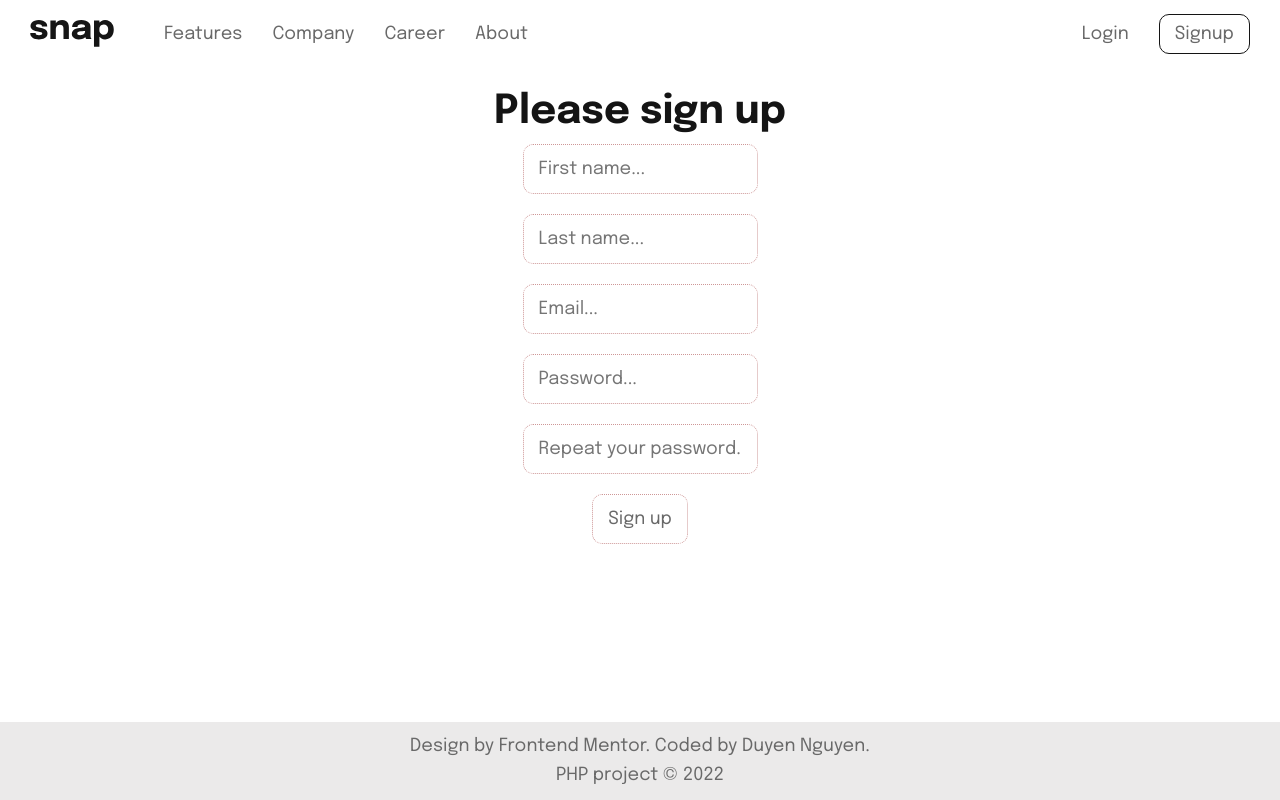
After one commit to Duyen-codes/PHP-MAMP, a PHP site: page /snap_introPage/signup.php in a window 1280 px wide. The commit adds this page. Run offline with PHP 8.4, Linux system fonts and the light colour scheme.

Commit message:
styled all ele

```diff
--- a/phpDir/src/PHP_practice06/oop/index.php
+++ b/phpDir/src/PHP_practice06/oop/index.php
@@ -1,24 +1,18 @@
 <!DOCTYPE html>
 <html>
-
 <head>
   <title>PHP &amp; MySQL</title>
   <link rel="stylesheet" type="text/css" href="css/styles.css" />
 </head>
-
 <body>
   <h1 id="header">PHP &amp; MySQL</h1>
-
   <table>
     <tr>
       <td class="section">Section A: Basic Programming Instructions</td>
     </tr>
-
     <tr>
       <td><a href="section_a/c04/">PHP: Object Oriented Programming</a></td>
     </tr>
-
-
   </table>
 </body>
 
--- a/phpDir/src/PHP_practice06/section_b/c06/collecting-form-data.php
+++ b/phpDir/src/PHP_practice06/section_b/c06/collecting-form-data.php
@@ -1,12 +1,10 @@
 <?php include 'includes/header.php'; ?>
-
 <?php
 //Step 1: Fix the form
 //Hints: How the data is collected using form?
 //What attributes of the form that are necessary?
 //After fixing this form, simply run it few times to check how this works
 ?>
-
 <form method="post">
   <p>Name: <input type="text" name="name"></p>
   <p>Age: <input type="text" name="age"></p>
--- a/phpDir/src/PHP_practice06/section_b/c06/includes/validate.php
+++ b/phpDir/src/PHP_practice06/section_b/c06/includes/validate.php
@@ -1,16 +1,13 @@
 <?php
-
   function is_number($number, $min = 0, $max = 100): bool
   {
     return ($number >= $min and $number <= $max);
   }
-
   function is_text($text, $min = 0, $max = 1000)
   {
     $length = mb_strlen($text);
     return ($length >= $min and $length <= $max);
   }
-
   function is_password($password): bool
   {
     if ( mb_strlen($password) >= 8
--- a/phpDir/src/PHP_practice06/section_b/c06/page-not-found.php
+++ b/phpDir/src/PHP_practice06/section_b/c06/page-not-found.php
@@ -4,9 +4,7 @@
               'NYC'    => '1242 7th Street, 10492',];
 
   $city    = $_GET['city'] ?? '';
-
   $valid   = array_key_exists($city, $cities);
-
   if ($valid) {
   	$address = $cities[$city];
   } else {
@@ -14,7 +12,6 @@
   	$address = '';
   }
 ?>
-
 <?php include 'includes/header.php' ?>
 
 <h1>Page not found</h1>
--- a/phpDir/src/PHP_practice07/section_b/c09/cookies.php
+++ b/phpDir/src/PHP_practice07/section_b/c09/cookies.php
@@ -15,9 +15,7 @@ setcookie('counter', $counter);
 Step 4: A new variable should hold message saying the number of pages the visitor has viewed.
 e.g. "Page views: "
 */
-
 $count;
-
 if(!isset($_COOKIE['count'])) {
     $message = "Welcome! This is the first time you have viewed this page";
     setcookie('count', 1);
@@ -26,11 +24,7 @@ if(!isset($_COOKIE['count'])) {
     $message = "You have viewed this page " . $_COOKIE['count'] . " times";
 }
 ?>
-
-
 <?php include 'includes/header.php'; ?>
-
 <h1><?= $message ?></h1>
 <p><a href="sessions.php"> Refresh this page </a> to see the page views increase </p>
-
 <?php include 'includes/footer.php'; ?>
--- a/phpDir/src/PHP_practice07/section_b/c09/home.php
+++ b/phpDir/src/PHP_practice07/section_b/c09/home.php
@@ -1,19 +1,13 @@
 <?php
-
 /*
 Open this in browser and visualize
-
 Step 1: Read the code in include files
 Step 2: Try to login and see how the page layout looks
-
 */
-
 include 'includes/sessions.php';
 include 'includes/header-member.php';
 ?>
-
 <h1>Home</h1>
 <p><b>Not logged in:</b> navigation bar shows a link to log in.</p>
 <p><b>Logged in:</b> navigation bar shows a link to log out.</p>
-
 <?php include 'includes/footer.php'; ?>
--- a/phpDir/src/PHP_practice07/section_b/c09/includes/header-member.php
+++ b/phpDir/src/PHP_practice07/section_b/c09/includes/header-member.php
@@ -1,6 +1,6 @@
 <!DOCTYPE html>
 <html>
-  <head>s
+  <head>
     <meta charset="UTF-8">
     <title>Chapter 9 Examples</title>
     <link href="css/styles.css" rel="stylesheet">
--- a/phpDir/src/PHP_practice07/section_b/c09/login.php
+++ b/phpDir/src/PHP_practice07/section_b/c09/login.php
@@ -1,11 +1,9 @@
 <?php
 include 'includes/sessions.php';
-
 if ($logged_in) {                              // If already logged in
     header('Location: account.php');           // Redirect to account page
     exit;                                      // Stop further code running
 }
-
 if($_SERVER['REQUEST_METHOD'] == 'POST') {     // If form submitted
     $user_email    =  $_POST['email'];         // Email user sent
     $user_password =  $_POST['password'];      // Password user sent
--- /dev/null
+++ b/phpDir/src/snap_introPage/footer.php
@@ -0,0 +1,12 @@
+<footer>
+      <div class="attribution">
+        Design by
+        <a href="https://www.frontendmentor.io?ref=challenge" target="_blank"
+          >Frontend Mentor</a
+        >. Coded by <a href="#">Duyen Nguyen</a>.
+      </div>
+      <p class="text-center">PHP project &copy; 2022</p>
+    </footer>
+    <script src="main.js"></script>
+  </body>
+</html>
--- /dev/null
+++ b/phpDir/src/snap_introPage/header.php
@@ -0,0 +1,30 @@
+<!DOCTYPE html>
+<html lang="en">
+  <head>
+    <meta charset="UTF-8" />
+    <meta name="viewport" content="width=device-width, initial-scale=1.0" />
+    <title>Frontend Mentor | Intro section with dropdown navigation</title>
+    <link rel="stylesheet" href="style.css">
+  </head>
+  <body>
+    <header>
+      <nav>
+        <a href="home.php">
+          <img src="./images/logo.svg" alt="snap logo" />
+        </a>
+        <button class="mobile-nav-toggle" aria-expanded="false"></button>
+        <!-- ul>(li>a)*5 -->
+        <div class="primary-navigation" data-visible="false">
+          <ul>
+            <li><a href="home.php">Features</a></li>
+            <li><a href="home.php">Company</a></li>
+            <li><a href="home.php">Career</a></li>
+            <li><a href="home.php">About</a></li>
+          </ul>
+          <ul class="cta">
+            <li><a href="login.php">Login</a></li>
+            <li><a href="signup.php">Signup</a></li>
+          </ul>
+        </div>
+      </nav>
+    </header>
--- /dev/null
+++ b/phpDir/src/snap_introPage/signup.php
@@ -0,0 +1,15 @@
+<?php include 'header.php' ?>
+<section class="signup_section">
+<h2>
+    Please sign up
+</h2>
+<form action="signup.php" method="post" class="signup_form">
+    <div><input type="text" name="firstname" placeholder="First name..."></div>
+    <div><input type="text" name="lastname" placeholder="Last name..."></div>
+    <div><input type="text" name="email" placeholder="Email..."></div>
+    <div><input type="text" name="pwd" placeholder="Password..."></div>
+    <div><input type="text" name="pwdRepeat" placeholder="Repeat your password..."></div>
+    <input type="submit" name="signup" value="Sign up">
+</form>
+</section>
+<?php include 'footer.php' ?>
--- a/phpDir/src/snap_introPage/style.css
+++ b/phpDir/src/snap_introPage/style.css
@@ -26,6 +26,7 @@ body {
   min-width: 375px;
   overflow: hidden;
   text-align: center;
+  line-height: 1.6;
 }
 
 h2 {
@@ -96,6 +97,7 @@ nav .cta li:last-of-type a:hover {
   background-repeat: no-repeat;
 }
 
+/* Mobile nav style  */
 @media screen and (max-width: 900px) {
   header {
     z-index: 9999;
@@ -144,7 +146,7 @@ main {
   display: grid;
   grid-template-columns: 1fr;
   grid-auto-rows: 1fr 1fr;
-  height: 80vh;
+  min-height: 80vh;
   gap: 5rem;
   max-width: 1440px;
   margin-inline: auto;
@@ -181,26 +183,42 @@ main {
   margin-top: auto;
 }
 
-/* subscribe to newsletter form  */
+/* Form inputs  */
+
 input {
-  border: 1px solid hsl(0, 36%, 70%);
+  border: 1px dotted hsl(0, 36%, 70%);
   padding: 1.5rem;
   border-radius: 1rem;
   background: transparent;
   color: inherit;
   outline: none;
-  font-size: 1rem;
+  font-size: inherit;
   font-weight: 300;
+  margin-bottom: 2rem;
+  font-family: inherit;
 }
 
+input:focus {
+  border: 1px solid pink;
+}
+
+input[type="submit"] {
+  cursor: pointer;
+}
+
+input[type="submit"]:hover {
+  background-color: rgb(250, 215, 221);
+  border: 1px solid pink;
+}
+
+/* Footer  */
 footer {
-  position: fixed;
   width: 100%;
-  bottom: 0;
-  left: 0;
-  bottom: 0;
   text-align: center;
   padding: 1rem;
+  background: rgb(235, 234, 234);
+  position: fixed;
+  bottom: 0;
 }
 
 /* desktop  */
```
Also changed, not shown: phpDir/src/final_assignment/css/style.css (+6 -2 lines), phpDir/src/snap_introPage/db.php (added, +12 -0 lines), phpDir/src/snap_introPage/home.php (added, +24 -0 lines), phpDir/src/snap_introPage/index.html (deleted, +0 -64 lines), phpDir/src/snap_introPage/login.php (added, +14 -0 lines), phpDir/src/final_assignment/js/script.js (deleted).
